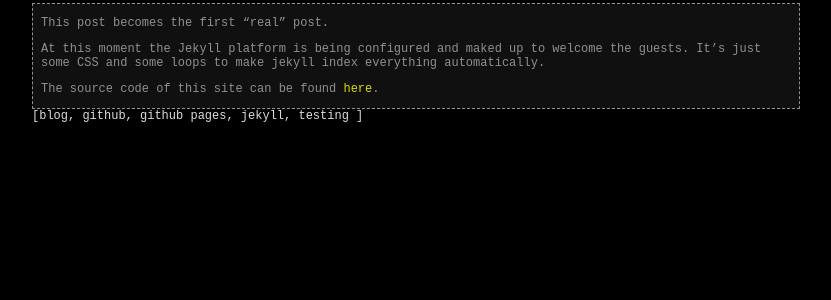
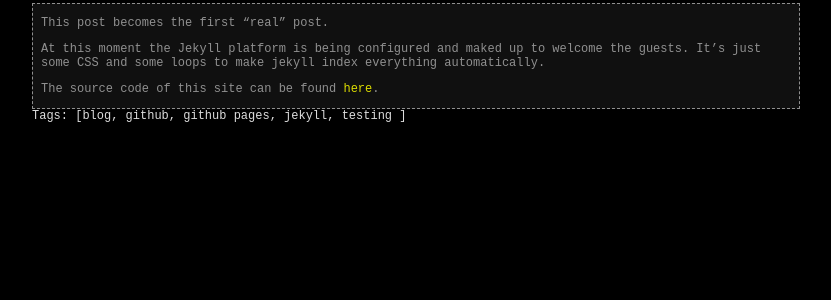
Before and after one commit to wearerandom/wearerandom.github.io, a Jekyll site: the page built from _posts/2016-10-21-preparing-the-room.md, in a window 1280 px wide. Shown: the part 166-466 px from the top of the page, without its empty margins (224-1055 px from the left). Built offline with Jekyll 4.4.1, drawn with Linux system fonts in a browser that asks for light colours.

Commit message:
Update post.html

```diff
--- a/_layouts/post.html
+++ b/_layouts/post.html
@@ -7,7 +7,7 @@
       {{ content }}
     </div>
  {% assign taglist = page.tags | sort %}
-[{% for category in taglist %}{{ category }}{% if forloop.last != true %},{% endif %} {% endfor %}]
+Tags: [{% for category in taglist %}{{ category }}{% if forloop.last != true %},{% endif %} {% endfor %}]
       {% include bottom.html %}
 </body>
 </html>
```
